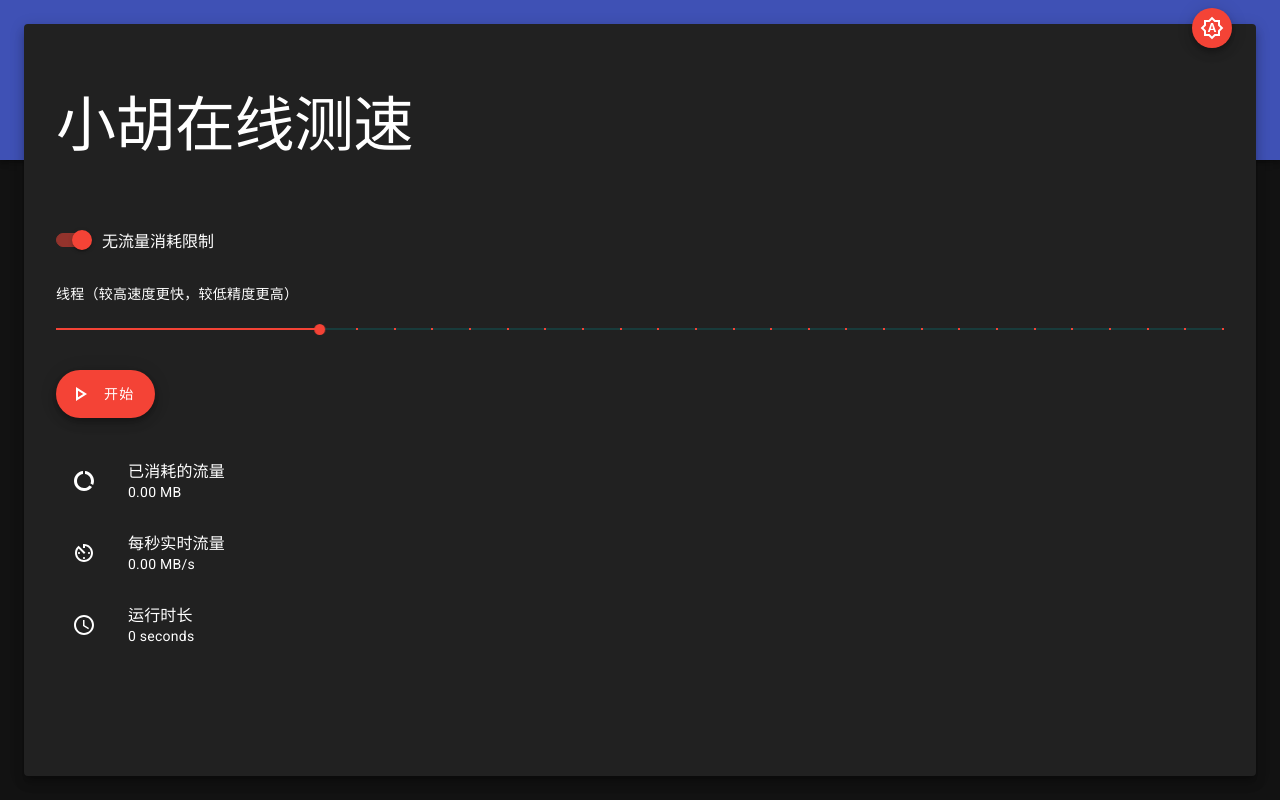
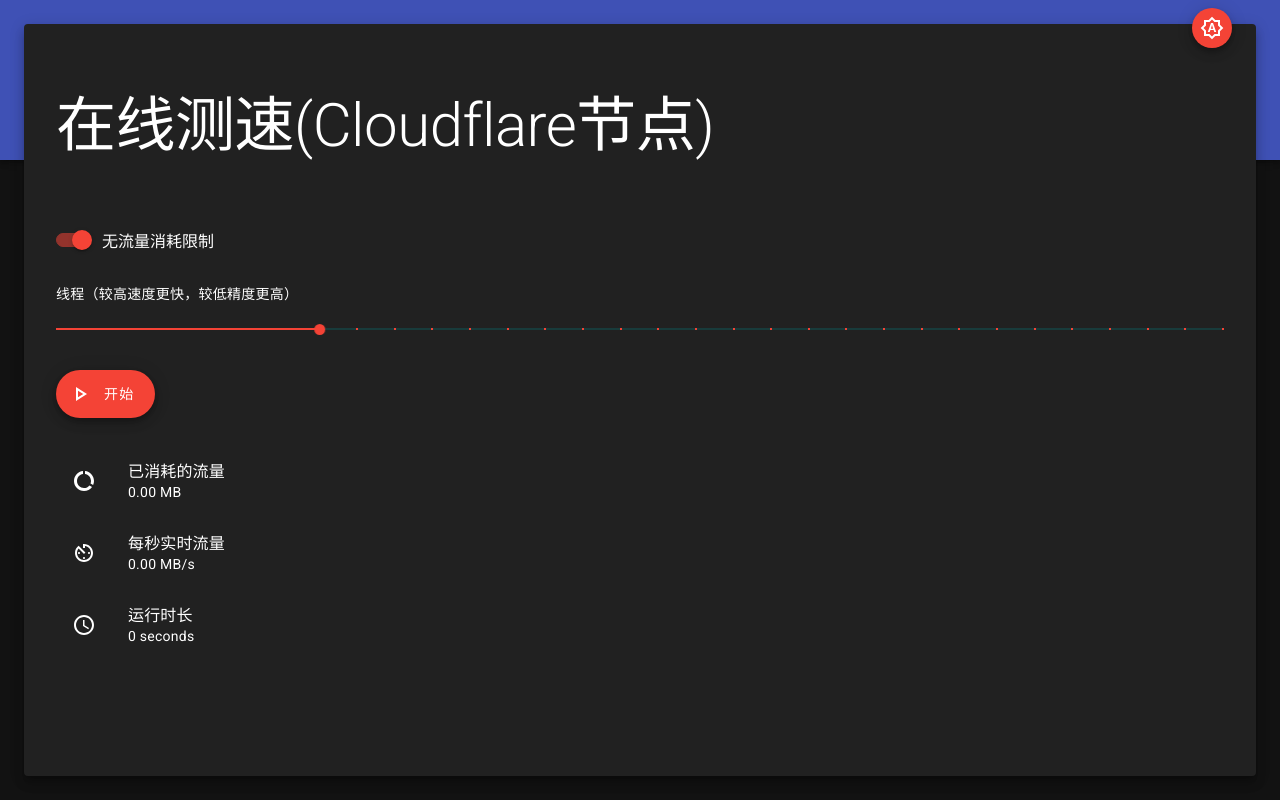
Before and after one commit to xczlb/speedtest, a plain HTML site: page index.html in a window 1280 px wide. Drawn offline with Linux system fonts and the light colour scheme.

Commit message:
Update index.html

```diff
--- a/index.html
+++ b/index.html
@@ -268,7 +268,7 @@
                     d="M11 7l-3.2 9h1.9l.7-2h3.2l.7 2h1.9L13 7h-2zm-.15 5.65L12 9l1.15 3.65h-2.3zM20 8.69V4h-4.69L12 .69 8.69 4H4v4.69L.69 12 4 15.31V20h4.69L12 23.31 15.31 20H20v-4.69L23.31 12 20 8.69zm-2 5.79V18h-3.52L12 20.48 9.52 18H6v-3.52L3.52 12 6 9.52V6h3.52L12 3.52 14.48 6H18v3.52L20.48 12 18 14.48z" />
             </svg>
         </button>
-        <h1 class="mdc-typography--headline2">小胡在线测速</h1>
+        <h1 class="mdc-typography--headline2">在线测速(Cloudflare节点)</h1>
 
         <br></br>
         <div class="option__unlimited mdc-switch mdc-switch--checked" data-mdc-auto-init="MDCSwitch">
```
